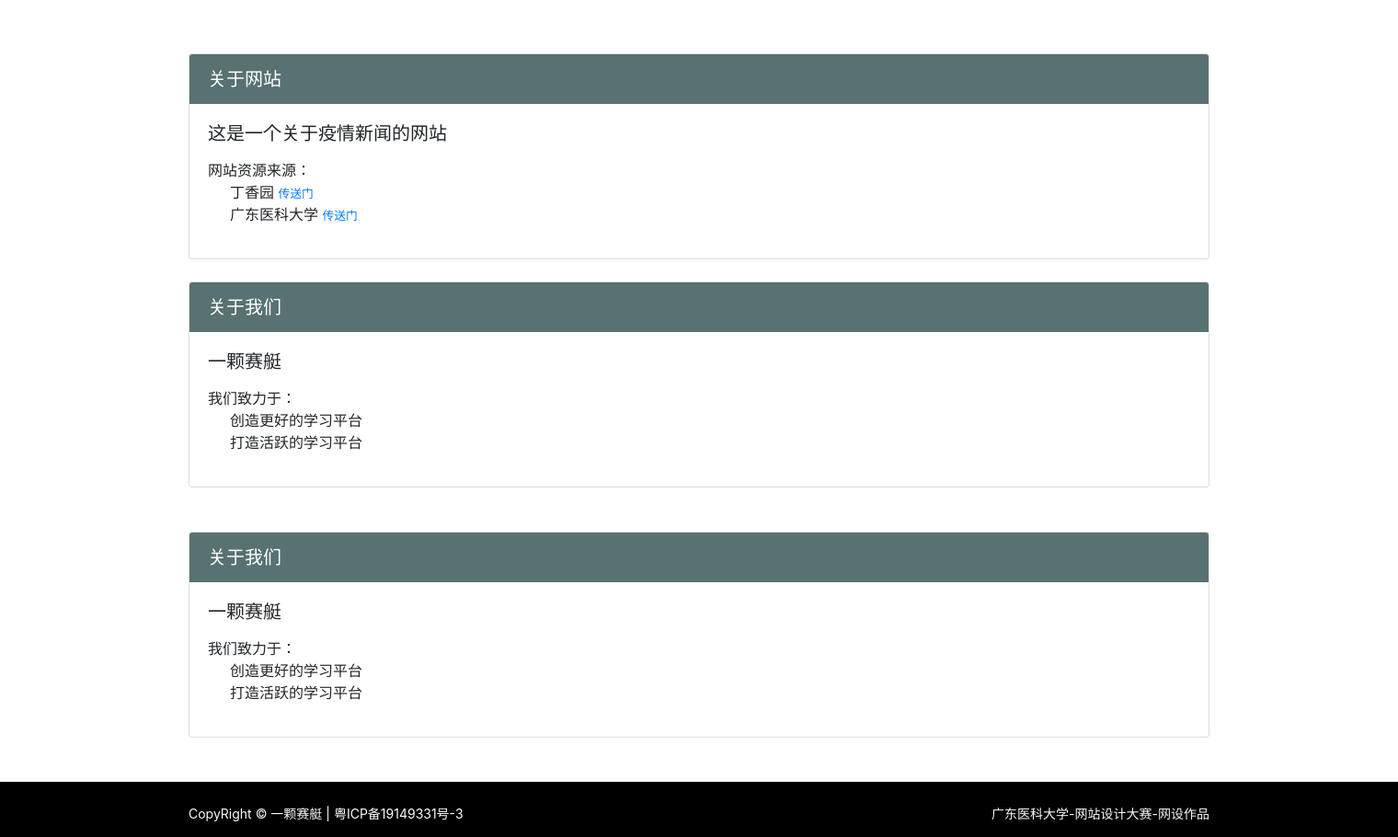
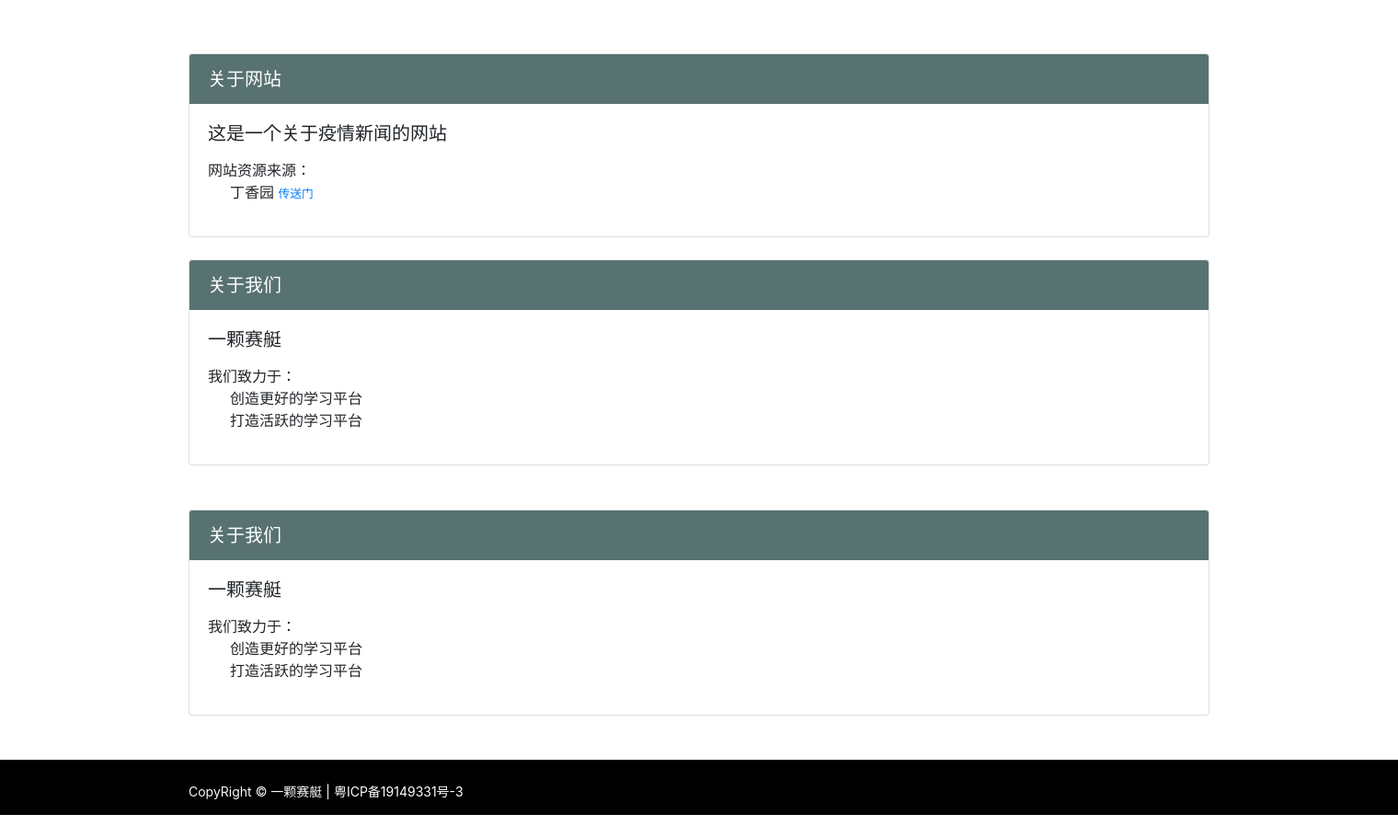
Before and after one commit to PikeMetter/Info-Station, a Django app: page /about/ in a window 1520 px wide. Shown: the part 56-966 px from the top of the page at 92% size. After the commit the page ends 942 px from the top, so only its background shows below. Run offline with Django 3.2, Linux system fonts and the light colour scheme; some libraries are stand-ins or nearby versions.

Commit message:
Update about.html

```diff
--- a/Info-Station/templates/blog/about.html
+++ b/Info-Station/templates/blog/about.html
@@ -68,10 +68,7 @@
                                 丁香园
                                 <small><a href="http://www.dxy.cn/">传送门</a></small>
                             </li>
-                            <li>
-                                广东医科大学
-                                <small><a href="https://www.gdmu.edu.cn/">传送门</a></small>
-                            </li>
+
                         </ol>
                     </div>
                 </div>
@@ -139,9 +136,6 @@
                                 <div style="float: left;">
                     CopyRight © 一颗赛艇    | <a href="http://www.beian.miit.gov.cn/" style="color:white">粤ICP备19149331号-3</a>
                 </div>
-                <div style="float: right;">
-                    广东医科大学-网站设计大赛-网设作品
-                </div>
             </div>
             </div>
         {% endblock %}
```
